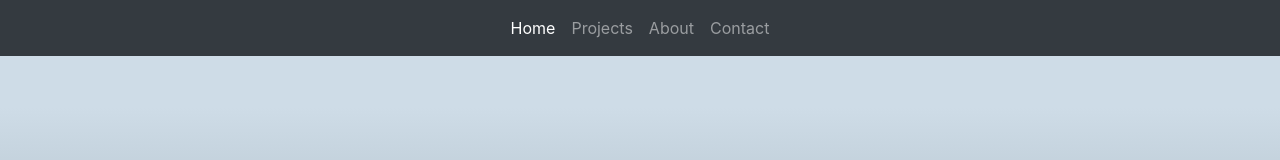
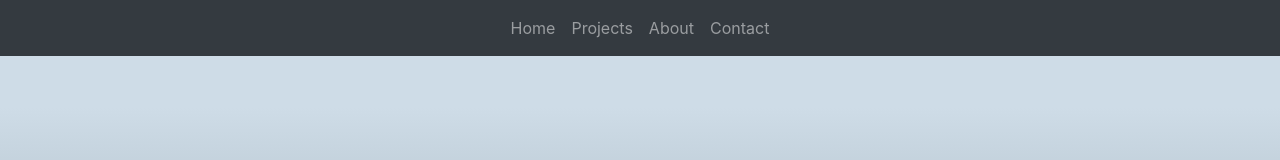
Before and after one commit to adrszl/adrszl-react, a React (Create React App) app: page / in a window 1280 px wide. Shown: the top 160 px of the page. Built offline with nearby package versions, Linux system fonts and the light colour scheme.

Commit message:
naming changed & CSS modules introduced

```diff
--- a/src/App.js
+++ b/src/App.js
@@ -1,5 +1,5 @@
 import React from 'react';
-import Header from './old-components/Header';
+import OldHeader from './old-components/OldHeader';
 import WelcomeSection from './old-components/WelcomeSection';
 import SliderSection from './old-containers/SliderSection';
 import AboutSection from './old-containers/AboutSection';
@@ -8,12 +8,14 @@ import Footer from './old-components/Footer';
 import './App.css';
 // import './global.css';
 import LoadingScreen from './components/loadingScreen';
+import Header from './components/Header';
 
 function App() {
   return (
     <React.Fragment>
-      {/* <LoadingScreen /> */}
-      <Header />
+      {/* <LoadingScreen />
+      <Header /> */}
+      <OldHeader />
       <WelcomeSection />
       <SliderSection />
       <AboutSection />
--- a/src/old-components/Header.js
+++ b/src/old-components/OldHeader.js
@@ -1,7 +1,7 @@
 import React from 'react';
-import './Header.css';
+import classes from './OldHeader.module.css';
 
-function Header() {
+function OldHeader() {
     return (
         <header>
             <nav className="navbar navbar-expand-lg navbar-dark bg-dark fixed-top">
@@ -11,16 +11,16 @@ function Header() {
                 <div className="collapse navbar-collapse justify-content-md-center" id="navbarContent">
                     <ul className="navbar-nav">
                     <li data-toggle="collapse" data-target=".navbar-collapse" className="nav-item">
-                        <a className="nav-link active" href="#welcome-section">Home</a>
+                        <a className={`${classes.navLink} nav-link`} href="#welcome-section">Home</a>
                     </li>
                     <li className="nav-item" data-toggle="collapse" data-target=".navbar-collapse">
-                        <a className="nav-link" href="#project-section">Projects</a>
+                        <a className={`${classes.navLink} nav-link`} href="#project-section">Projects</a>
                     </li>
                     <li className="nav-item" data-toggle="collapse" data-target=".navbar-collapse">
-                        <a className="nav-link" href="#about-section">About</a>
+                        <a className={`${classes.navLink} nav-link`} href="#about-section">About</a>
                     </li>
                     <li className="nav-item" data-toggle="collapse" data-target=".navbar-collapse">
-                        <a className="nav-link" href="#contact-section">Contact</a>
+                        <a className={`${classes.navLink} nav-link`} href="#contact-section">Contact</a>
                     </li>
                     </ul>
                 </div>
@@ -29,4 +29,4 @@ function Header() {
     );
 }
 
-export default Header;
+export default OldHeader;
--- a/src/old-components/Header.css
+++ b/src/old-components/OldHeader.module.css
@@ -10,7 +10,7 @@
     transition: background-color 1s ease 0s;
 }
 
-.nav-link:hover {
+.navLink:hover {
   color: #3281ff !important;
   border: 1px solid #3281ff;
   border-radius: 9px;
```
